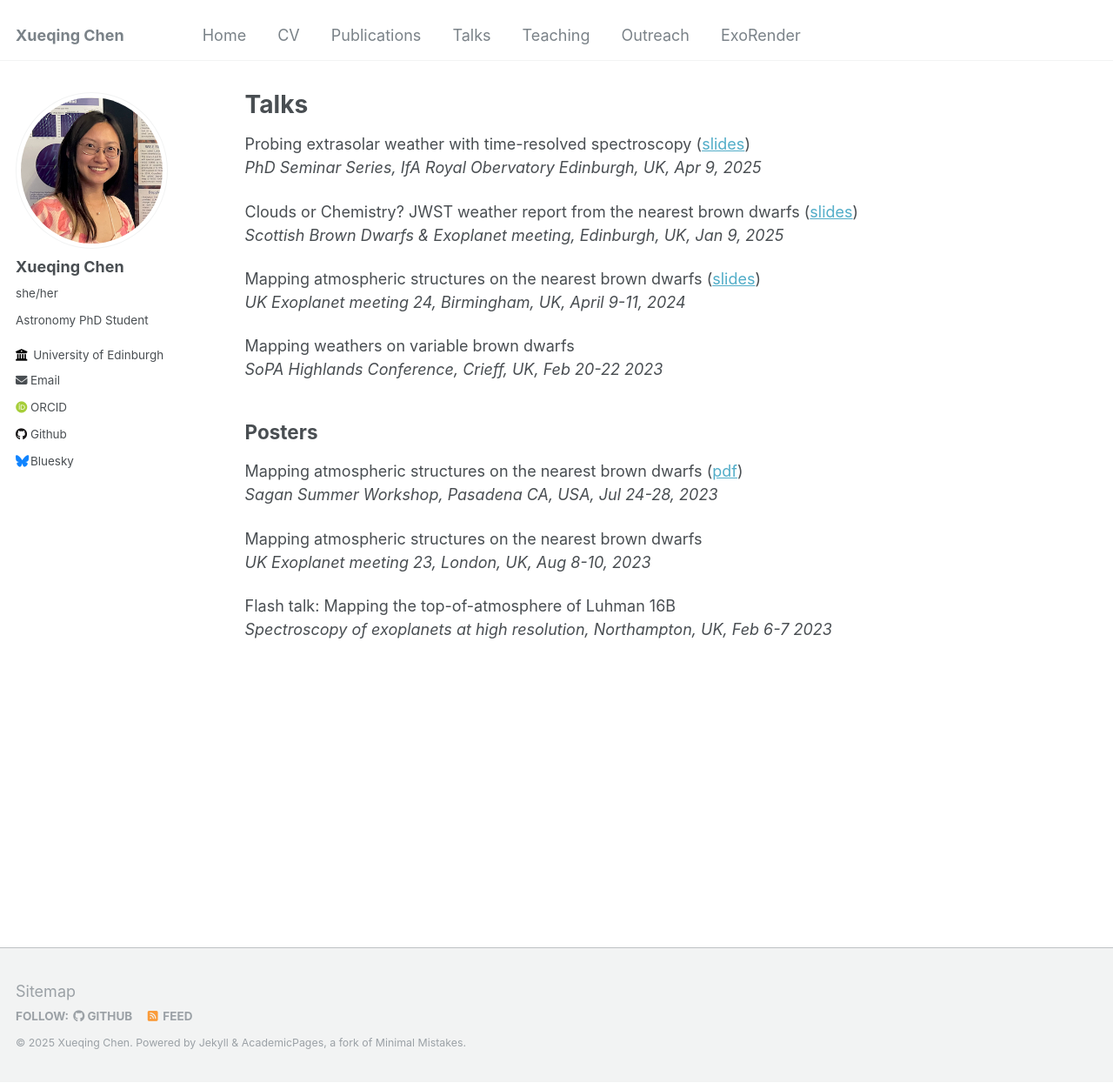
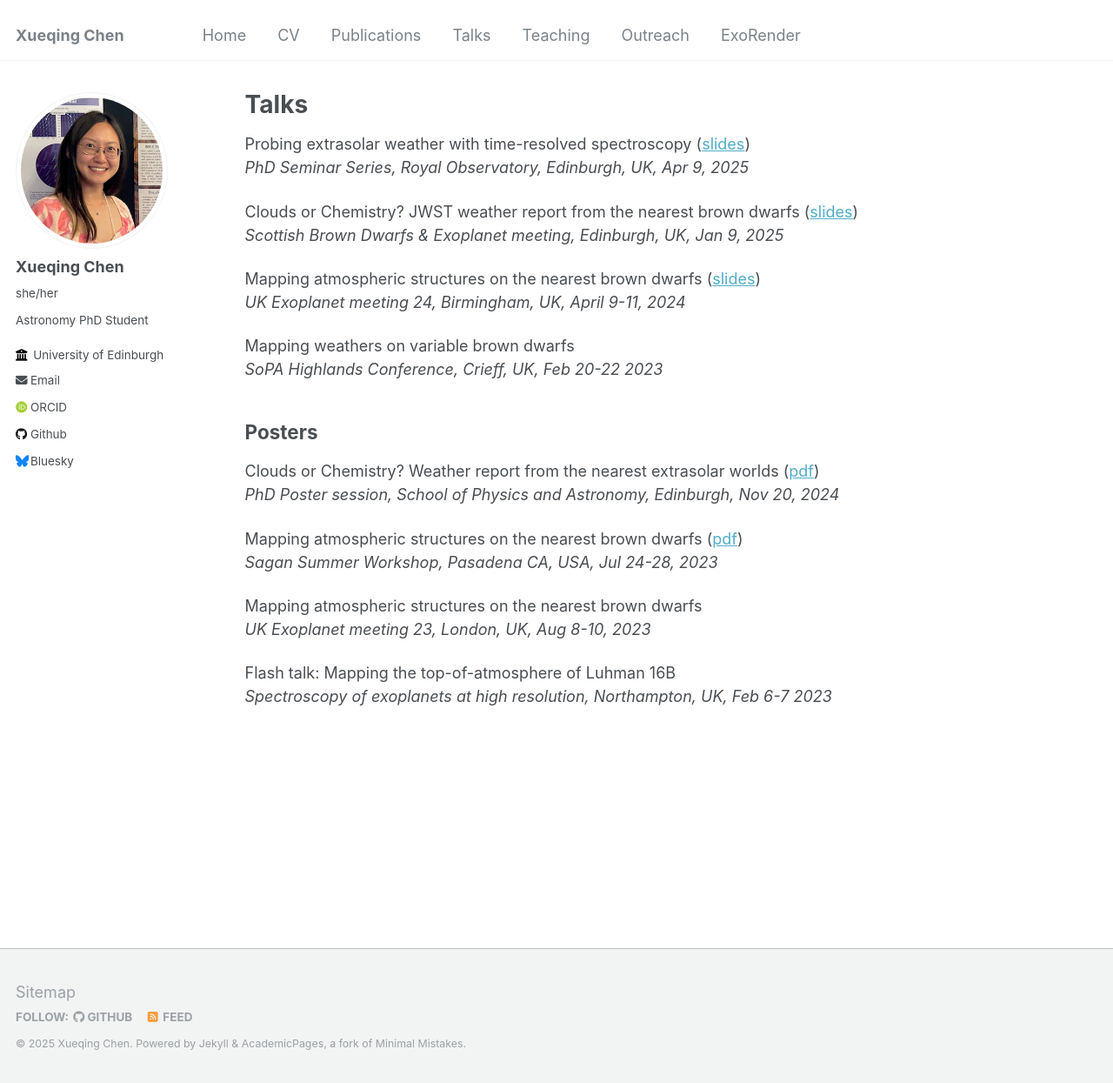
Before and after one commit to alphalyncis/alphalyncis.github.io, a Jekyll site: the page built from _pages/talks.md, in a window 1280 px wide and 1245 px high. Shown: the whole window at 87% size. Built offline with Jekyll 4.4.1, drawn with Linux system fonts in a browser that asks for light colours; some web fonts are replaced.

Commit message:
add posters

```diff
--- a/_pages/talks.md
+++ b/_pages/talks.md
@@ -6,8 +6,7 @@ author_profile: true
 ---
 
 Probing extrasolar weather with time-resolved spectroscopy ([slides](https://alphalyncis.github.io/files/3rdyrseminar_slideshow.ppsx))\
-_PhD Seminar Series, IfA Royal Obervatory Edinburgh, UK, Apr 9, 2025_
-
+_PhD Seminar Series, Royal Observatory, Edinburgh, UK, Apr 9, 2025_
 
 Clouds or Chemistry? JWST weather report from the nearest brown dwarfs ([slides](https://alphalyncis.github.io/files/SEBD2025_slideshow.ppsx))\
 _Scottish Brown Dwarfs & Exoplanet meeting, Edinburgh, UK, Jan 9, 2025_
@@ -20,6 +19,9 @@ _SoPA Highlands Conference, Crieff, UK, Feb 20-22 2023_
 
 Posters
 ------
+Clouds or Chemistry? Weather report from the nearest extrasolar worlds ([pdf](https://alphalyncis.github.io/files/3rdyrposter_XueqingChen.pdf))\
+_PhD Poster session, School of Physics and Astronomy, Edinburgh, Nov 20, 2024_
+
 Mapping atmospheric structures on the nearest brown dwarfs ([pdf](https://alphalyncis.github.io/files/sagan_poster.pdf))\
 _Sagan Summer Workshop, Pasadena CA, USA, Jul 24-28, 2023_
 
```
Also changed, not shown: 1 other file.
